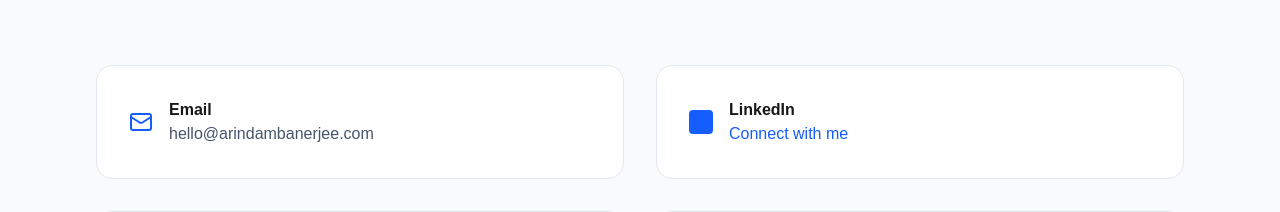
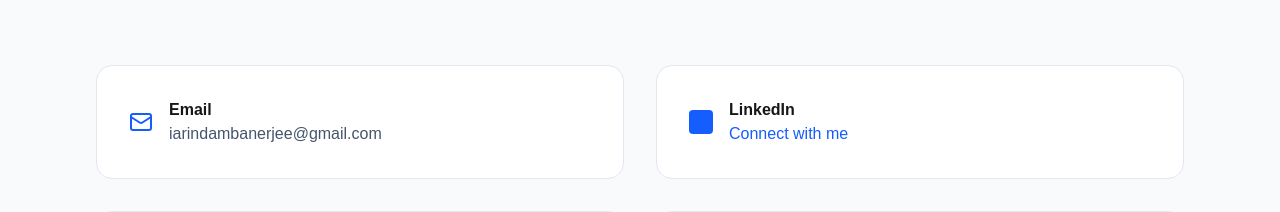
Before and after one commit to iarindambanerjee/arindam-website, a Next.js app: page /contact in a window 1280 px wide. Shown: the part 1680-1892 px from the top of the page. Built offline with nearby package versions, Linux system fonts and the light colour scheme; no server answers.

Commit message:
Update contact email to iarindambanerjee@gmail.com

```diff
--- a/components/contact/ContactMethods.tsx
+++ b/components/contact/ContactMethods.tsx
@@ -33,7 +33,7 @@ export default function ContactMethods() {
               <div>
                 <h3 className="font-bold">Email</h3>
                 <p className="text-slate-600">
-                  hello@arindambanerjee.com
+                  iarindambanerjee@gmail.com
                 </p>
               </div>
             </div>
```
